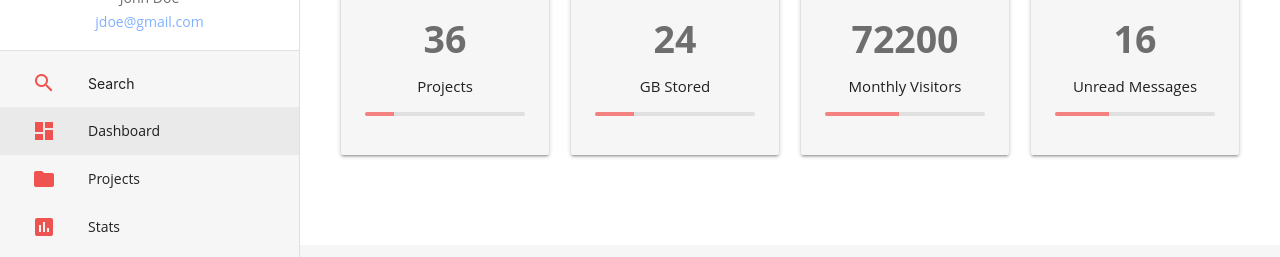
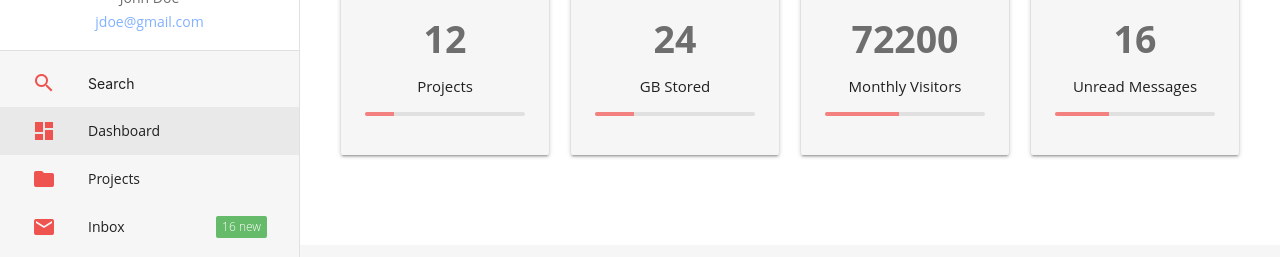
Before and after one commit to kubasulek2/materialize-website, a website: page admin.html in a window 1280 px wide. Shown: the part 300-557 px from the top of the page. Drawn offline with nearby package versions, Linux system fonts and the light colour scheme; a script that the page names is missing.

Commit message:
dashboard done

```diff
--- a/admin.html
+++ b/admin.html
@@ -78,7 +78,7 @@
 			</li>
 			<li class="active"><a href="admin.html"><i class="material-icons">dashboard</i>Dashboard</a></li>
 			<li><a href="admin-projects.html"><i class="material-icons">folder</i>Projects</a></li>
-			<li><a href="admin-stats.html"><i class="material-icons">assessment</i>Stats</a></li>
+			<li><a href="#!"><i class="material-icons">email</i>Inbox<span class="new badge pulse">16</span></a></li>
 			<li><a href="admin-profile.html"><i class="material-icons">account_box</i>Profile</a></li>
 			<li>
 				<a href="admin-settings.html"><i class="material-icons">settings</i>Settings</a>
@@ -100,7 +100,7 @@
 			<div class="col s12 m6 xl3">
 				<div class="card-panel center">
 					<i class="large material-icons">folder</i>
-					<h5 class="bold count">36</h5>
+					<h5 class="bold count">12</h5>
 					<p>Projects</p>
 					<div class="progress">
 						<div class="determinate" data-width="18%" style="width:0"></div>
```
